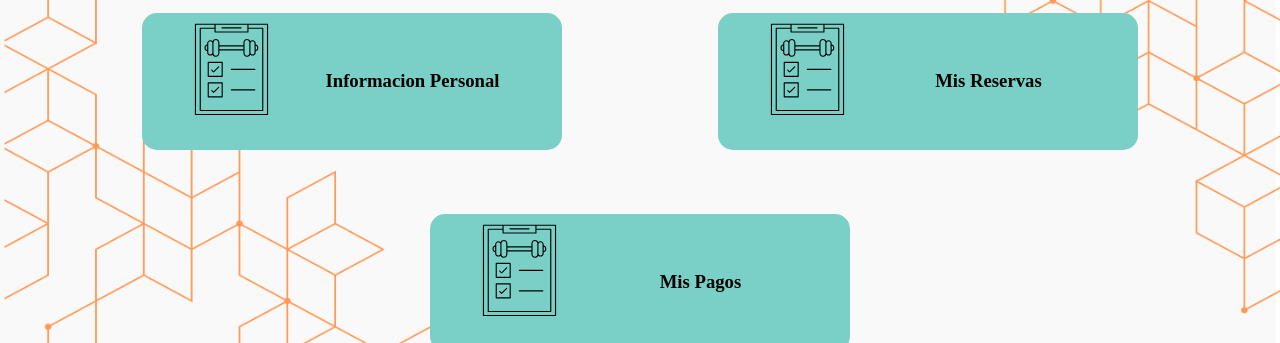
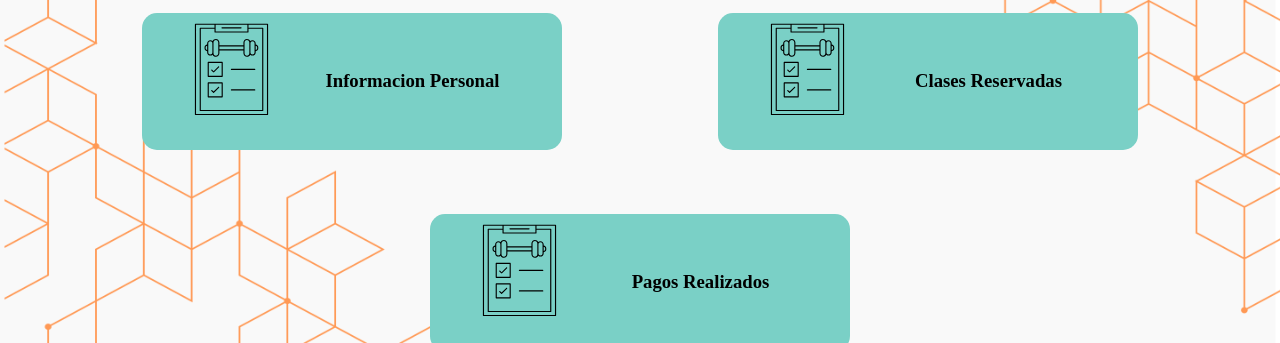
Before and after one commit to sip2022/frontend-client, a React (Create React App) app: page /user in a window 1280 px wide. Shown: the part 248-591 px from the top of the page. Built offline with nearby package versions, Linux system fonts and the light colour scheme; no server answers.

Commit message:
Cambio titulos

```diff
--- a/src/components/user/InicioUser.js
+++ b/src/components/user/InicioUser.js
@@ -95,11 +95,11 @@ function UserInfo(props) {
           navigate={navigate}
         />
         <ItemCard
-          titulo="Mis Reservas"
+          titulo="Clases Reservadas"
           link="/user/reservas"
           navigate={navigate}
         />
-        <ItemCard titulo="Mis Pagos" link="/user/pagos" navigate={navigate} />
+        <ItemCard titulo="Pagos Realizados" link="/user/pagos" navigate={navigate} />
         {user.roles && user.roles.find((elem) => elem == "ROLE_ADMIN") && (
           <ItemCard
             titulo="Menú de Administrador"
--- a/src/components/user/Turnos/UserTurnos.js
+++ b/src/components/user/Turnos/UserTurnos.js
@@ -26,7 +26,7 @@ function UserTurnos(params) {
 
   return (
     <section>
-      <h1>Mis Reservas</h1>
+      <h1>Mis Clases reservadas</h1>
       {user.turnos && user.turnos.length != 0 ? (
         user.turnos.map((turno, index) => {
           return (
```
